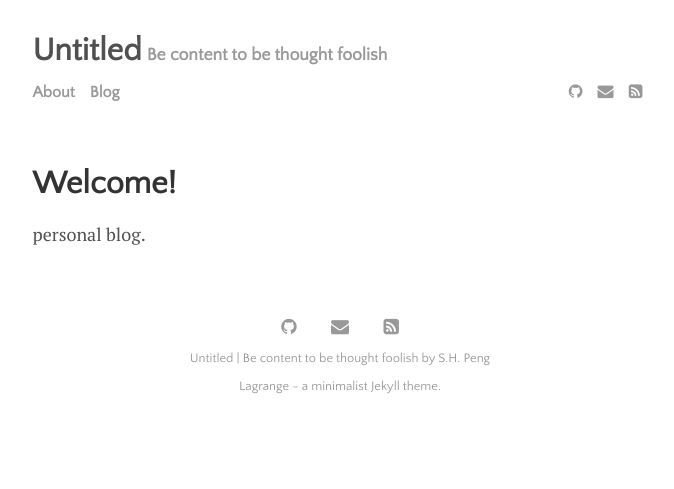
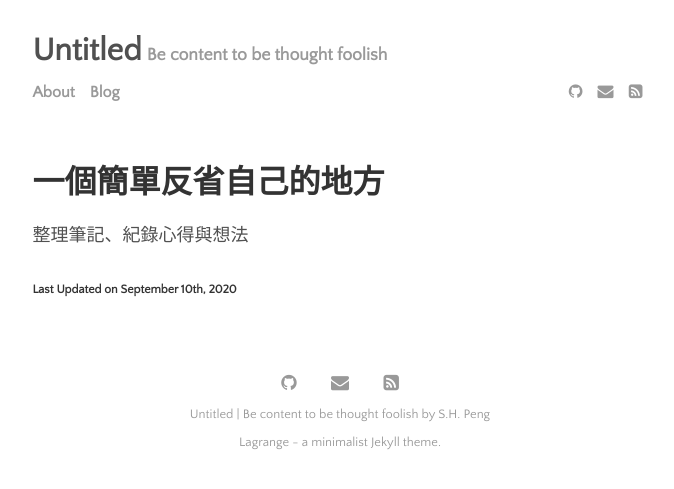
Before and after one commit to SimpCheck/simpcheck.github.io, a Jekyll site: the page built from menu/about.md, in a window 1280 px wide. Shown: the top 489 px of the page, without its empty margins (300-974 px from the left). Built offline with Jekyll 4.4.1, drawn with Linux system fonts in a browser that asks for light colours.

Commit message:
update about

```diff
--- a/menu/about.md
+++ b/menu/about.md
@@ -1,6 +1,9 @@
 ---
 layout: page
-title: Welcome!
+title: 一個簡單反省自己的地方
+author: "S.H.Peng"
 ---
 
-personal blog.
+整理筆記、紀錄心得與想法
+
+###### Last Updated on September 10th, 2020
```
Also changed, not shown: 8 other files.
